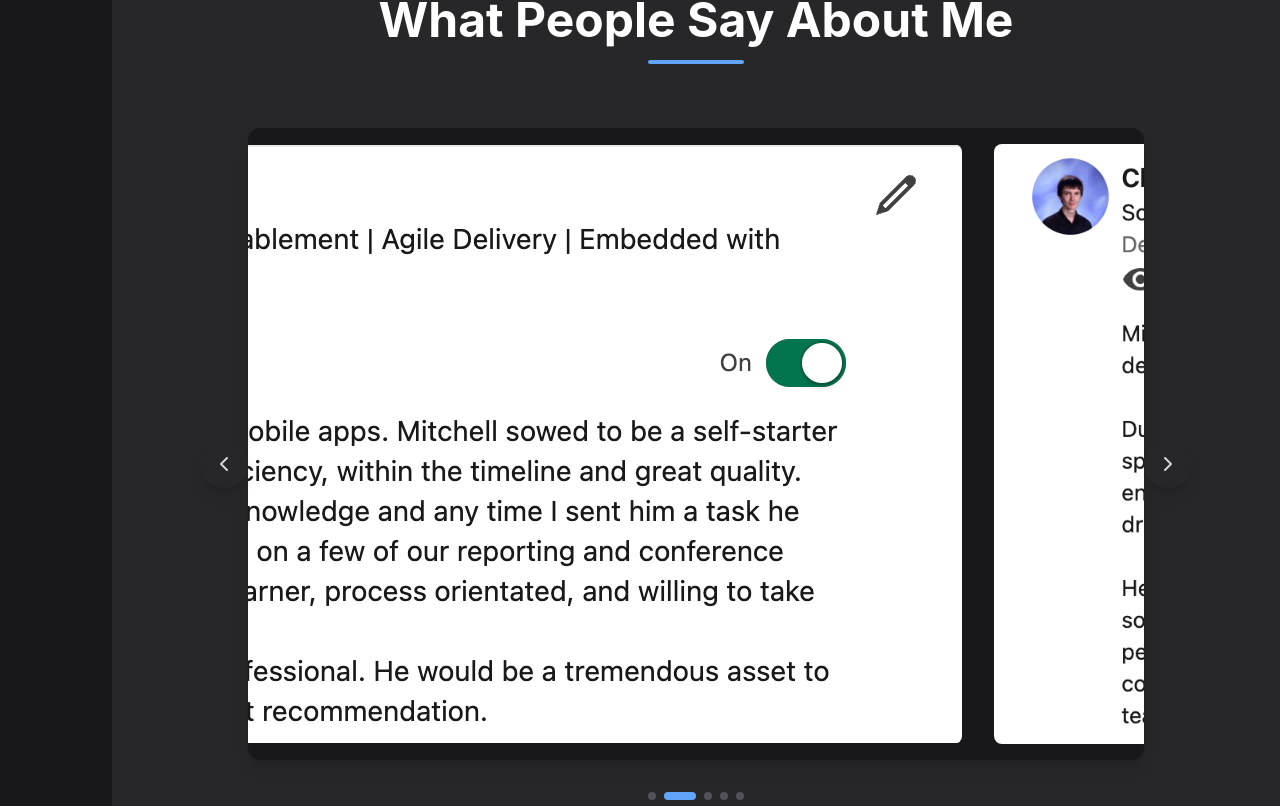
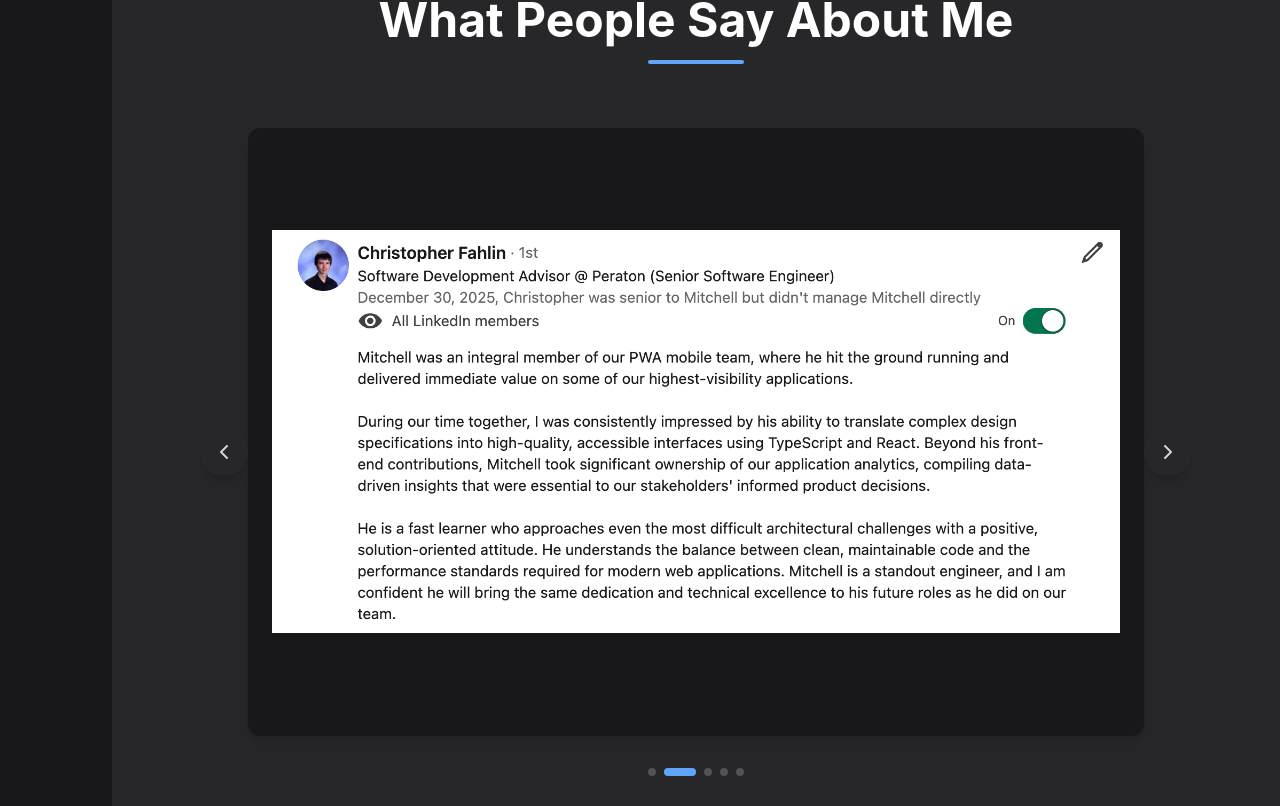
Before and after one commit to mitchellnkeo/portfolio, a React (Vite) app: page / in a window 1280 px wide. Shown: the part 6954-7760 px from the top of the page. Built offline with nearby package versions, Linux system fonts and the light colour scheme.

Commit message:
Carousel screenshot fix

```diff
--- a/src/components/sections/Testimonials.tsx
+++ b/src/components/sections/Testimonials.tsx
@@ -117,10 +117,11 @@
                 {reviews.map((review, index) => (
                   <div
                     key={index}
-                    className="min-w-full flex-shrink-0 flex items-center justify-center p-4"
+                    className="w-full flex-shrink-0 flex items-center justify-center p-4 md:p-6"
+                    style={{ minWidth: '100%', maxWidth: '100%' }}
                   >
                     <div
-                      className="group relative w-full h-[600px] flex items-center justify-center bg-white dark:bg-neutral-900 rounded-lg overflow-hidden cursor-pointer"
+                      className="group relative w-full h-[70vh] max-h-[600px] flex items-center justify-center bg-white dark:bg-neutral-900 rounded-lg overflow-hidden cursor-pointer"
                       onClick={() => handleImageClick(review.image)}
                       role="button"
                       tabIndex={0}
@@ -135,7 +136,7 @@
                       <img
                         src={review.image}
                         alt={`LinkedIn recommendation from ${review.name}`}
-                        className="max-w-full max-h-full object-contain group-hover:scale-105 transition-transform duration-500"
+                        className="w-full h-full object-contain group-hover:scale-105 transition-transform duration-500"
                       />
                     </div>
                   </div>
```
